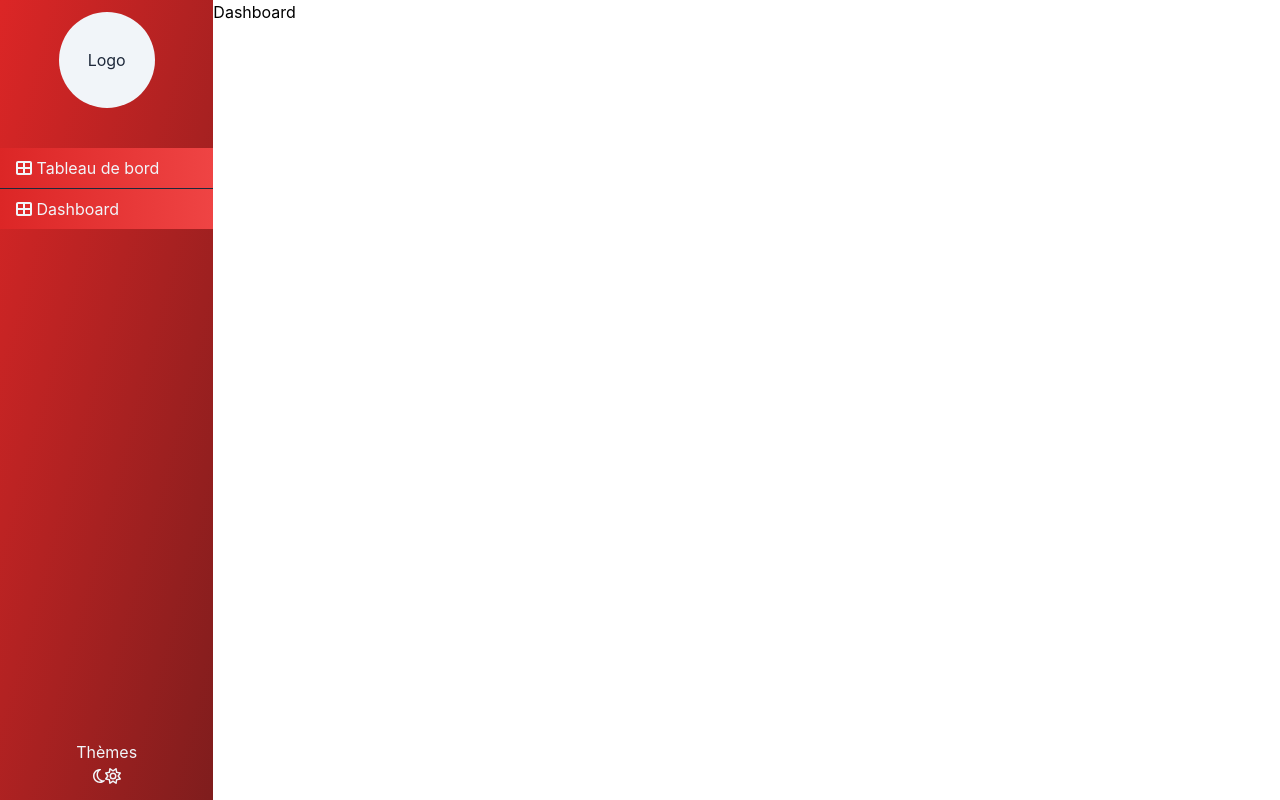
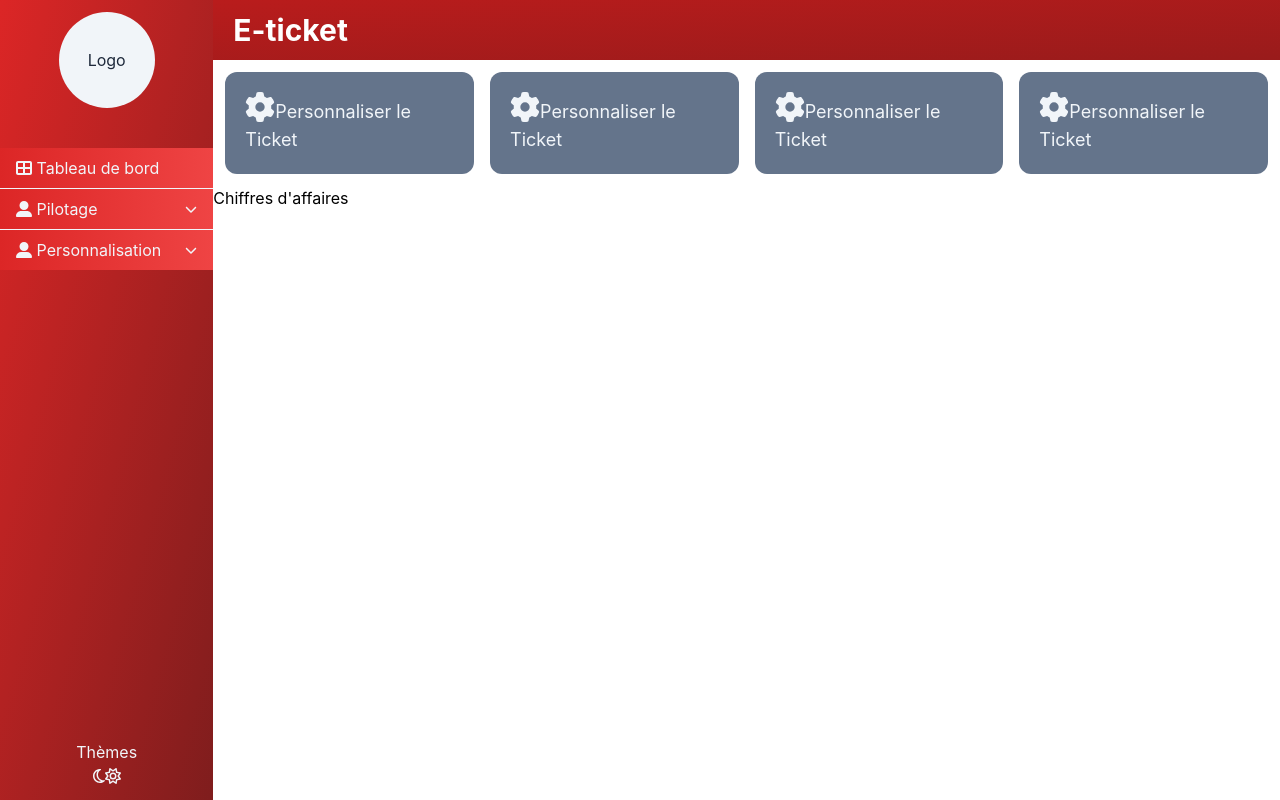
Before and after one commit to Codeo23/Ticket_reservation, a React (Create React App) app in the folder Front-end/: page /admin in a window 1280 px wide. Built offline with nearby package versions, Linux system fonts and the light colour scheme.

Commit message:
qlq config admin

```diff
--- /dev/null
+++ b/Front-end/src/Admin/Components/Header.jsx
@@ -0,0 +1,11 @@
+import React from 'react';
+
+const Header = (props) => {
+    return (
+        <div className='bg-gradient-to-br from-red-700 to-red-800 text-white py-3 px-5'>
+            <span className='text-3xl font-bold'>E-ticket</span>
+        </div>
+    );
+};
+
+export default Header;
--- a/Front-end/src/Admin/Components/Navigation.js
+++ /dev/null
@@ -1,38 +0,0 @@
-import React from "react";
-import { NavLink } from "react-router-dom";
-import { FontAwesomeIcon } from "@fortawesome/react-fontawesome";
-import { faMoon, faSun } from "@fortawesome/free-regular-svg-icons";
-import { faThLarge } from "@fortawesome/free-solid-svg-icons";
-
-const Navigation = () => {
-  return (
-    <div className="h-screen bg-gradient-to-br from-red-600 to-red-900 grow w-2/12 flex flex-col items-center py-3 relative text-slate-100">
-      <div className="bg-slate-100 text-slate-800 w-24 h-24 rounded-full flex justify-center items-center">
-        <h2>Logo</h2>
-      </div>
-
-      <div className="m-10 w-full flex flex-col divide-y divide-slate-800">
-        <NavLink
-          to="/admin"
-          className="bg-gradient-to-r from-red-600 to-red-500 px-4 py-2"
-        >
-          <FontAwesomeIcon icon={faThLarge} /> <span>Tableau de bord</span>
-        </NavLink>
-        <NavLink
-          to="/admin"
-          className="bg-gradient-to-r from-red-600 to-red-500 px-4 py-2"
-        >
-          <FontAwesomeIcon icon={faThLarge} /> <span>Dashboard</span>
-        </NavLink>
-      </div>
-
-      <div className="absolute bottom-3 text-center">
-        <h4>Thèmes</h4>
-        <FontAwesomeIcon icon={faMoon} />
-        <FontAwesomeIcon icon={faSun} />
-      </div>
-    </div>
-  );
-};
-
-export default Navigation;
--- /dev/null
+++ b/Front-end/src/Admin/Components/Navigation.jsx
@@ -0,0 +1,90 @@
+import React, { useState } from "react";
+import { NavLink } from "react-router-dom";
+import { FontAwesomeIcon } from "@fortawesome/react-fontawesome";
+import { faMoon, faSun } from "@fortawesome/free-regular-svg-icons";
+import {
+  faChevronDown,
+  faThLarge,
+  faUserAlt,
+} from "@fortawesome/free-solid-svg-icons";
+
+const Navigation = () => {
+  const [pilotage, setPilotage] = useState(false);
+  const [personnalisation, setPersonnalisation] = useState(false);
+  const listeNavig = [setPilotage, setPersonnalisation];
+  const affichage = (set = null, valeur = true) => {
+    if (set) set(!valeur);
+    listeNavig.forEach((element) => {
+      if (element !== set) {
+        element(false);
+      }
+    });
+  };
+  return (
+    <div className="h-screen bg-gradient-to-br from-red-600 to-red-900 grow w-2/12 flex flex-col items-center py-3 relative text-slate-100">
+      <div className="bg-slate-100 text-slate-800 w-24 h-24 rounded-full flex justify-center items-center">
+        <h2>Logo</h2>
+      </div>
+
+      <div className="m-10 w-full flex flex-col divide-y divide-slate-100">
+        <NavLink
+          to="/admin"
+          className="btn-1-navig"
+          onClick={() => affichage()}
+        >
+          <FontAwesomeIcon icon={faThLarge} /> <span>Tableau de bord</span>
+        </NavLink>
+        {/*Pilotage*/}
+        <div className="">
+          <button
+            className="btn-1-navig w-full text-left relative"
+            onClick={() => affichage(setPilotage, pilotage)}
+          >
+            <FontAwesomeIcon icon={faUserAlt} /> Pilotage
+            <FontAwesomeIcon
+              icon={faChevronDown}
+              className="absolute top-1/2 -translate-y-1/2 right-4 text-xs"
+            />
+          </button>
+          <div className={pilotage ? "grid auto-rows-auto" : "hidden"}>
+            <NavLink to="/admin" className="btn-2-navig">
+              <FontAwesomeIcon icon={faThLarge} /> <span>Administration</span>
+            </NavLink>
+            <NavLink to="/admin" className="btn-2-navig">
+              <FontAwesomeIcon icon={faThLarge} /> <span>Administration</span>
+            </NavLink>
+          </div>
+        </div>
+        {/*Personnalisation*/}
+        <div className="">
+          <button
+            className="btn-1-navig w-full text-left relative"
+            onClick={() => affichage(setPersonnalisation, personnalisation)}
+          >
+            <FontAwesomeIcon icon={faUserAlt} /> Personnalisation
+            <FontAwesomeIcon
+              icon={faChevronDown}
+              className="absolute top-1/2 -translate-y-1/2 right-4 text-xs"
+            />
+          </button>
+          <div className={personnalisation ? "grid auto-rows-auto" : "hidden"}>
+            <NavLink to="/admin" className="btn-2-navig">
+              <FontAwesomeIcon icon={faThLarge} /> <span>Administration</span>
+            </NavLink>
+            <NavLink to="/" className="btn-2-navig">
+              <FontAwesomeIcon icon={faThLarge} /> <span>Administration</span>
+            </NavLink>
+          </div>
+        </div>
+      </div>
+
+      <div className="absolute bottom-3 text-center">
+        <h4>Thèmes</h4>
+        <FontAwesomeIcon icon={faMoon} />
+        <FontAwesomeIcon icon={faSun} />
+      </div>
+    </div>
+  );
+};
+
+export default Navigation;
--- a/Front-end/src/Admin/Pages/Dashboard.js
+++ b/Front-end/src/Admin/Pages/Dashboard.js
@@ -1,12 +1,38 @@
 import React from "react";
+import Header from "../Components/Header";
 import Navigation from "../Components/Navigation";
+import "../admin.css";
+import { FontAwesomeIcon } from "@fortawesome/react-fontawesome";
+import {} from "@fortawesome/free-regular-svg-icons";
+import { faCog } from "@fortawesome/free-solid-svg-icons";
 
 const Dashboard = (props) => {
   return (
     <div className="flex flex-row max-h-screen">
       <Navigation />
       <div className="grow w-10/12">
-        <h1>Dashboard</h1>
+        <Header />
+        <div className="p-3 flex gap-x-4 justify-center">
+          <div className="bg-slate-500 p-5 grow w-1/12 text-slate-100 rounded-xl">
+            <FontAwesomeIcon icon={faCog} className="text-3xl" />
+            <span className="text-lg">Personnaliser le Ticket</span>
+          </div>
+          <div className="bg-slate-500 p-5 grow w-1/12 text-slate-100 rounded-xl">
+            <FontAwesomeIcon icon={faCog} className="text-3xl" />
+            <span className="text-lg">Personnaliser le Ticket</span>
+          </div>
+          <div className="bg-slate-500 p-5 grow w-1/12 text-slate-100 rounded-xl">
+            <FontAwesomeIcon icon={faCog} className="text-3xl" />
+            <span className="text-lg">Personnaliser le Ticket</span>
+          </div>
+          <div className="bg-slate-500 p-5 grow w-1/12 text-slate-100 rounded-xl">
+            <FontAwesomeIcon icon={faCog} className="text-3xl" />
+            <span className="text-lg">Personnaliser le Ticket</span>
+          </div>
+        </div>
+        <div>
+          <h2>Chiffres d'affaires</h2>
+        </div>
       </div>
     </div>
   );
--- /dev/null
+++ b/Front-end/src/Admin/admin.css
@@ -0,0 +1,12 @@
+@tailwind base;
+@tailwind components;
+@tailwind utilities;
+
+@layer components{
+    .btn-1-navig{
+        @apply bg-gradient-to-r from-red-600 to-red-500 px-4 py-2;
+    }
+    .btn-2-navig{
+        @apply bg-gradient-to-bl from-red-500 to-red-400 pl-8 py-2 w-full text-left text-sm;
+    }
+}
```
